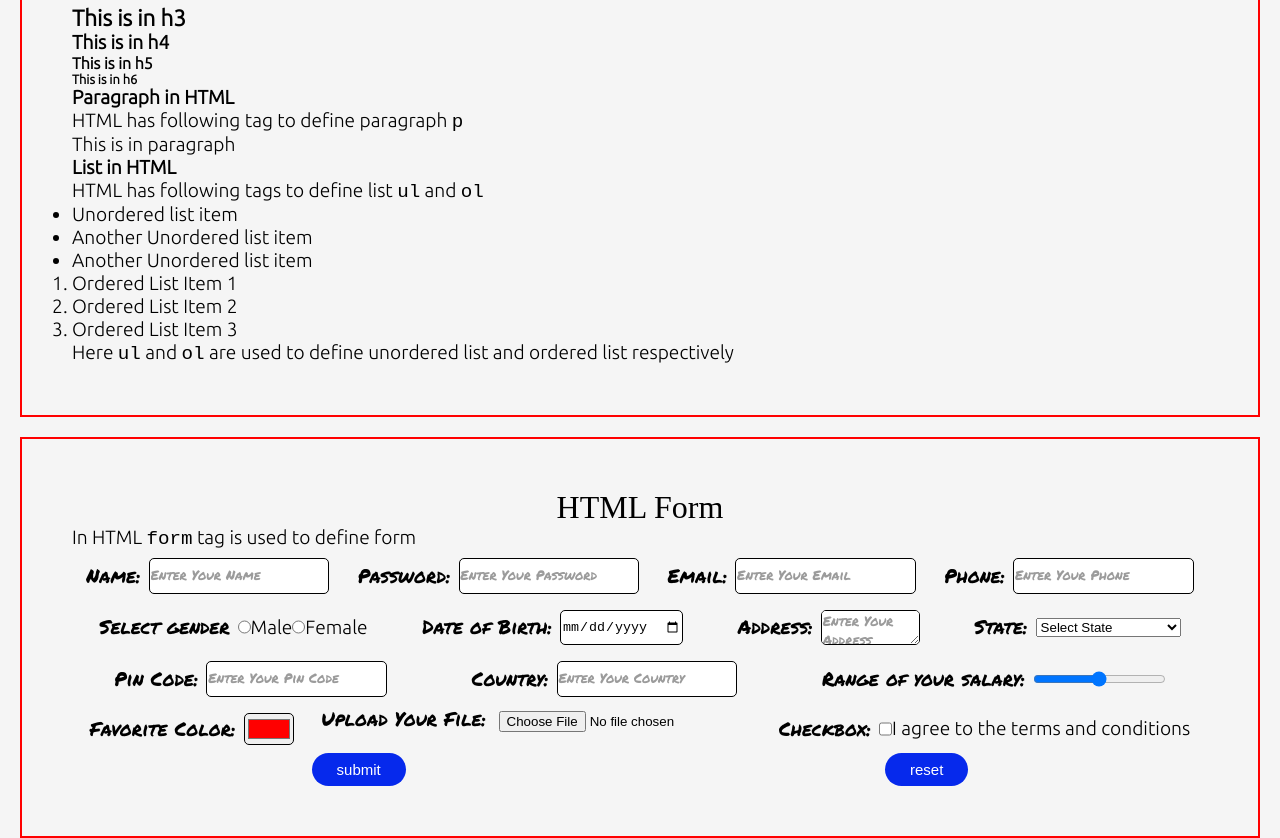
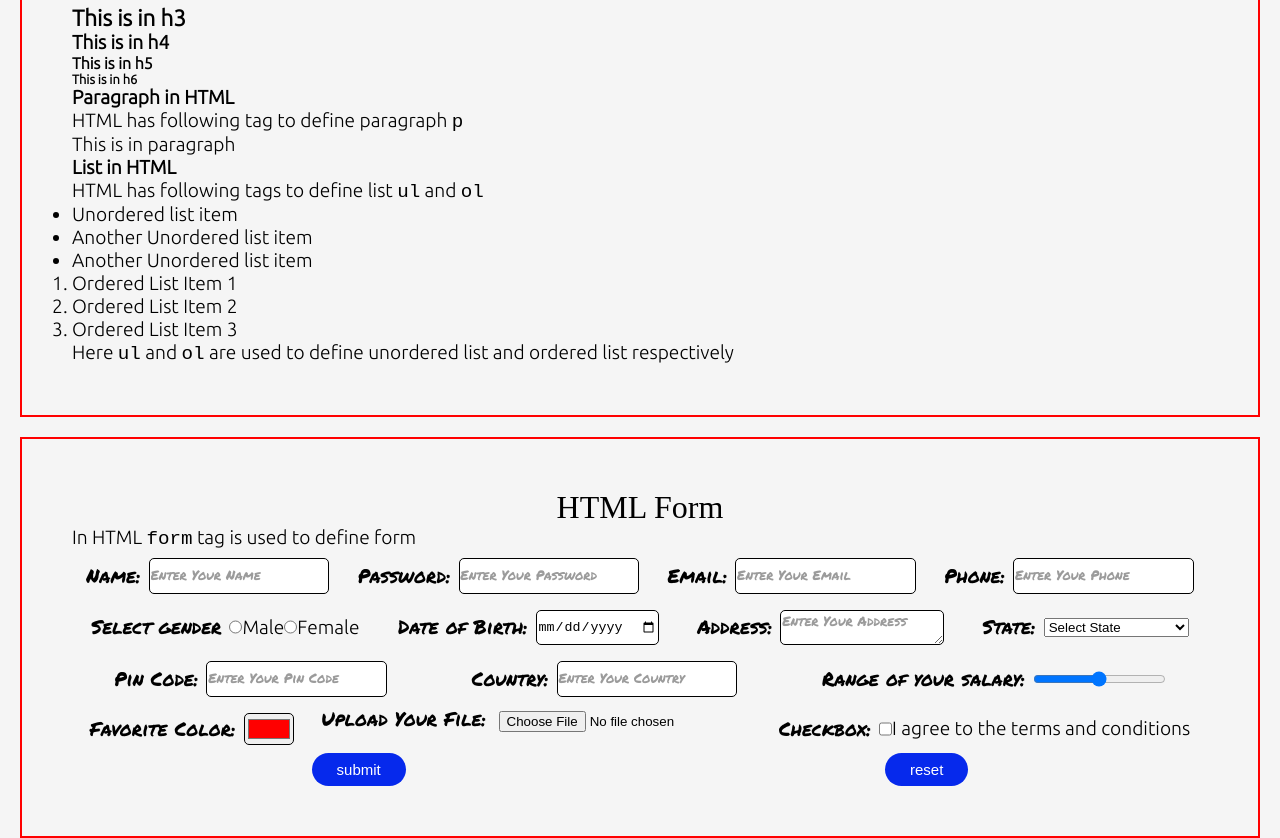
Before and after one commit to SubhanRaj/labmannual, a plain HTML site: page index.html in a window 1280 px wide. Shown: the part 340-1178 px from the top of the page. Drawn offline with Linux system fonts and the light colour scheme; a web font is replaced by a local one.

Commit message:
Changed text area css

```diff
--- a/style.css
+++ b/style.css
@@ -142,7 +142,7 @@ body {
 }
 
 .input textarea {
-    width: 100%;
+    width: 10rem;
     height: 2rem;
     border: 1px solid #000;
     border-radius: 5px;
```
